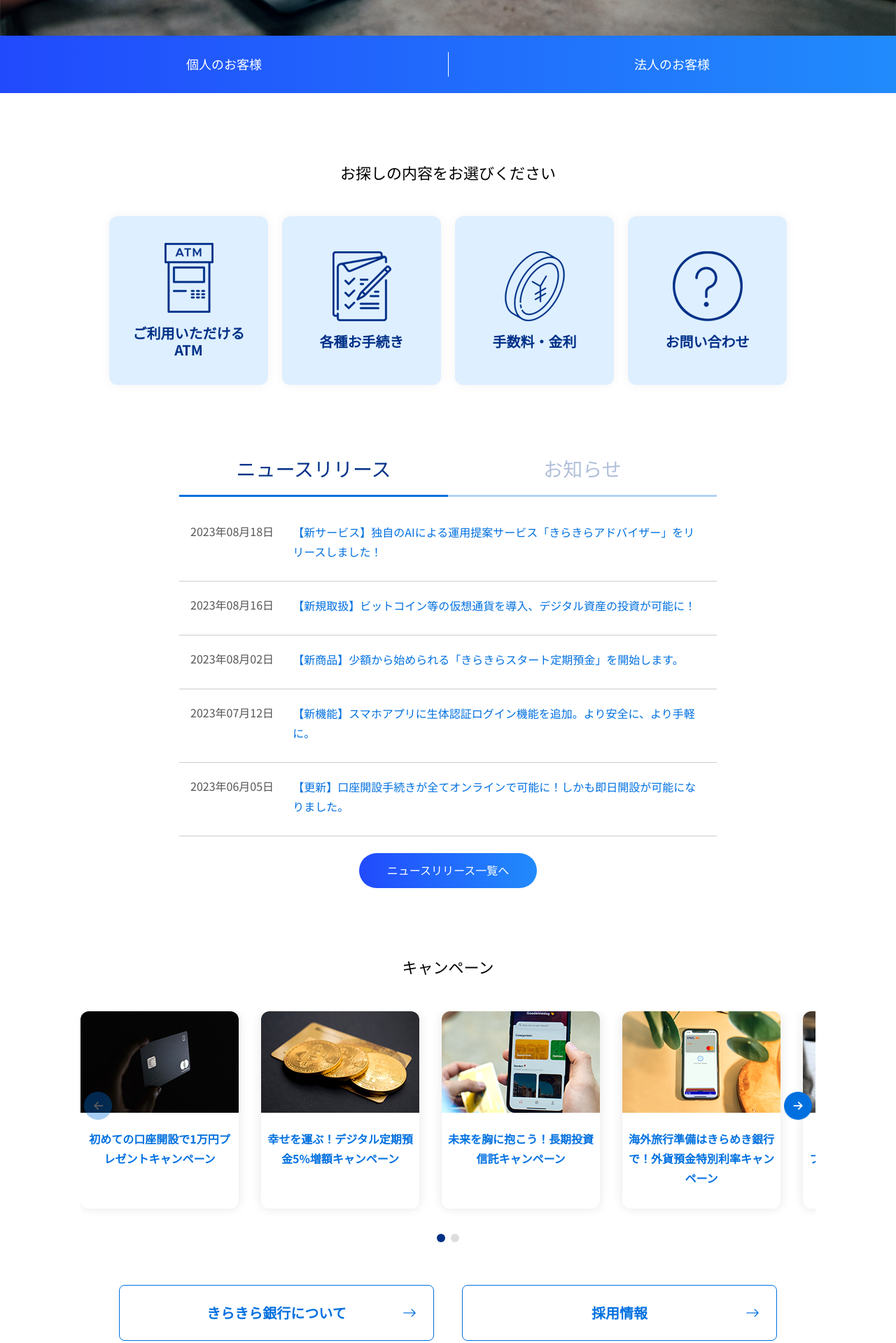
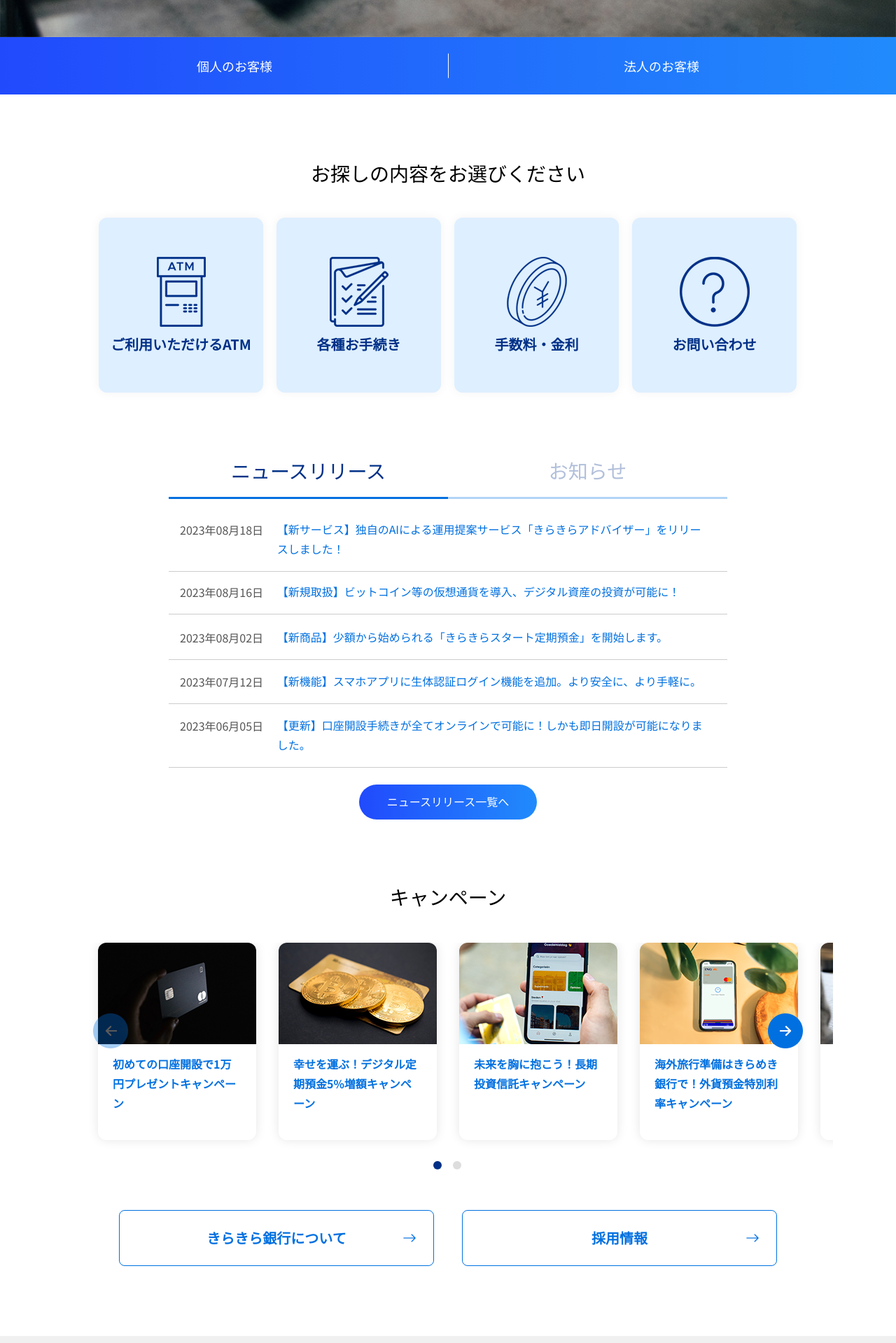
Before and after one commit to Itou-Hiroaki-qqq/kadai-kirakira-bank, a plain HTML site: page index.html in a window 1280 px wide. Shown: the part 800-2719 px from the top of the page at 70% size. Drawn offline with nearby package versions, Linux system fonts and the light colour scheme; some packages are replaced by stand-ins of ours.

Commit message:
パーフェクトピクセルに向けた修正完了

```diff
--- a/assets/style/style.css
+++ b/assets/style/style.css
@@ -67,8 +67,12 @@ header
     width: 100%;
     background: #ffffff;
     z-index: 1000;
-    padding: 16px 0;
+    padding: 8px 0 31px;
     box-shadow: 0 2px 4px rgba(0, 0, 0, 0.05);
+}
+
+.wrapper--header {
+    max-width: 1170px;
 }
 
 .site-title img {
@@ -89,6 +93,8 @@ header
     font-size: 32px;
     cursor: pointer;
     color: #214afc;
+    /* ピクセルパーフェクトのための調整 */
+    transform: translate(-1px, -2px);
 }
 
 /* ログイン/新規登録ボタン（SPは下段に表示） */
@@ -100,7 +106,7 @@ header
 
 .header__buttons--sp {
     display: flex;
-    margin-top: 16px;
+    margin-top: 21px;
 }
 
 .header__buttons--pc {
@@ -132,7 +138,7 @@ header
 
 .btn-account {
     width: 100%;
-    max-width: 163px;
+    max-width: 165px;
     height: 40px;
     padding: 8px 16px;
     border-radius: 20px;
@@ -144,6 +150,8 @@ header
     justify-content: center;
     align-items: center;
     transition: 0.3s;
+    /* ピクセルパーフェクトのための調整 */
+    transform: translateX(4px);
 }
 
 .btn-account:hover {
@@ -293,21 +301,22 @@ hero
 ================================================ */
 /* hero 全体 */
 .hero {
-    margin-top: 126px;
+    margin-top: 50px;
     position: relative;
     width: 100%;
-    aspect-ratio: 390 / 362;
+    aspect-ratio: 390 / 449;
     overflow: hidden;
 }
 
 /* 画像フェード用 */
 .hero-img {
     position: absolute;
-    top: 0;
+    top: 0px;
     left: 0;
     width: 100%;
     height: 100%;
     object-fit: cover;
+    object-position: top;
     opacity: 0;
     transition: opacity 1s ease;
     z-index: 1;
@@ -322,7 +331,7 @@ hero
 .hero__txtZone {
     position: absolute;
     z-index: 3;
-    top: 76px;
+    top: 155px;
     left: 16px;
     width: 100%;
     box-sizing: border-box;
@@ -345,7 +354,7 @@ hero
     max-width: 250px;
     height: 45px;
     padding: 8px 16px;
-    margin-top: 23px;
+    margin-top: 14px;
     background: linear-gradient(to right, #214afc, #218bfc);
     border-radius: 22.5px;
     color: #ffffff;
@@ -365,13 +374,13 @@ hero
 /* hero PC */
 @media (min-width:768px) {
     .hero {
-        margin-top: 74px;
-        aspect-ratio: 1200 / 728;
+        margin-top: 0px;
+        aspect-ratio: 1200 / 800;
     }
 
     .hero__txtZone {
-        top: calc(100% * (229 / 728));
-        left: 98px;
+        top: calc(100% * (261 / 728));
+        left: 100px;
     }
 
     .hero__txtZone-txt {
@@ -379,11 +388,14 @@ hero
     }
 
     .btn--hero {
-        width: 300px;
+        max-width: 300px;
+        width: 100%;
         height: 50px;
-        margin-top: 56px;
+        margin-top: 44px;
         border-radius: 25px;
         font-size: 16px;
+        /* ピクセルパーフェクトのための調整 */
+        transform: translateX(1px);
     }
 }
 
@@ -422,8 +434,18 @@ upper-btnZone
     transition: 0.3s;
 }
 
+.btn-person span {
+    /* ピクセルパーフェクトのための調整 */
+    transform: translateX(8px);
+}
+
 .btn-person:hover {
     opacity: 0.7;
+}
+
+.btn-corp span {
+    /* ピクセルパーフェクトのための調整 */
+    transform: translateX(-8px);
 }
 
 .btn-corp:hover {
@@ -463,6 +485,16 @@ upper-btnZone
         width: 1px;
         height: 35px;
     }
+
+    .btn-person span {
+        /* ピクセルパーフェクトのための調整 */
+        transform: translateX(15px);
+    }
+
+    .btn-corp span {
+        /* ピクセルパーフェクトのための調整 */
+        transform: translateX(-15px);
+    }
 }
 /* @media  (min-width:768px) */
 
@@ -472,18 +504,18 @@ category
 ================================================ */
 /* セクション全体 */
 .category {
-    padding: 64px 0;
+    padding: 61px 0;
 }
 
 /* 最大幅制限 */
 .wrapper--category {
-    max-width: 1000px;
+    max-width: 1030px;
     margin: 0 auto;
 }
 
 /* リスト全体 */
 .category__list {
-    margin-top: 33px;
+    margin-top: 27px;
     display: grid;
     grid-template-columns: repeat(2, 1fr);
     /* デフォルトは2列 */
@@ -550,22 +582,14 @@ category
 @media screen and (min-width: 768px) {
     /* セクション全体 */
     .category {
-        padding: 100px 0 83px;
-    }
-
-    /* セクションタイトル */
-    .section-title {
-        font-size: 22px;
-        color: #000000;
-        line-height: 1.2;
-        text-align: center;
+        padding: 96px 0 75px;
     }
 
     /* リスト全体 */
     .category__list {
-        margin-top: 50px;
+        margin-top: 46px;
         grid-template-columns: repeat(4, 1fr);
-        gap: 20px;
+        gap: 18px;
     }
 
     /* リストアイテム */
@@ -584,7 +608,7 @@ category
 
     /* テキスト */
     .category__txt {
-        margin-top: 17px;
+        margin-top: 13px;
         font-size: 20px;
         line-height: 1.2;
     }
@@ -599,7 +623,7 @@ news
 }
 
 .wrapper--news {
-    max-width: 800px;
+    max-width: 830px;
     margin: 0 auto;
 }
 
@@ -651,7 +675,7 @@ news
 
 .news-item {
     border-bottom: 1px solid #ccc;
-    padding: 24px 0;
+    padding: 20px 0;
 }
 
 .news-date {
@@ -662,7 +686,7 @@ news
 
 .news-item a {
     display: block;
-    margin-top: 16px;
+    margin-top: 7px;
 }
 
 .news-text {
@@ -672,7 +696,7 @@ news
 }
 
 .btn-news {
-    margin: 32px auto 0;
+    margin: 34px auto 0;
     transition: 0.3s;
 }
 
@@ -696,12 +720,24 @@ news
     }
 
     .tab-content {
-        margin-top: 16px;
+        margin-top: 15px;
     }
 
     .news-item {
         display: flex;
         /* flex-wrap: nowrap; */
+        padding: 20px 0 12px 0;
+    }
+
+    /* ピクセルパーフェクトのための調整 */
+    .news-item:nth-of-type(3) {
+        transform: translate(0px, 4px);
+    }
+    .news-item:nth-of-type(4) {
+        transform: translate(0px, 6px);
+    }
+    .news-item:nth-of-type(5) {
+        transform: translate(0px, 8px);
     }
 
     .news-date {
@@ -714,17 +750,17 @@ news
     .news-item a {
         flex: 1;
         margin-top: 0px;
-        padding: 0 24px;
+        padding: 0 24px 0 11px;
     }
 
     .news-text {
         font-size: 16px;
         line-height: 1.75;
-        transform: translateY(-4px);
+        transform: translateY(-6px);
     }
 
     .btn-news {
-        margin: 24px auto 0;
+        margin: 32px auto 0;
     }
 }
 /* @media  (min-width:768px) */
@@ -734,18 +770,18 @@ news
 campaign
 ================================================ */
 .campaign {
-    padding: 31px 0 32px;
+    padding: 28px 0 32px;
 }
 
 .wrapper--campaign {
-    max-width: 1050px;
+    max-width: 1100px;
     margin: 0 auto;
 }
 
 /* 隣のスライドも表示させる場合の設定 */
 .swiper-area {
     /* widthを指定しないと100%がデフォルト */
-    margin-top: 40px;
+    margin-top: 39px;
     height: auto;
     /* この指定がないと横にスクロールしてしまう */
     overflow: hidden;
@@ -757,6 +793,7 @@ campaign
     height: 100%;
     overflow: visible;
     padding-bottom: 25px;
+    max-width: 1000px;
 }
 
 .swiper-slide {
@@ -783,12 +820,14 @@ campaign
 
 .swiper-slideItem p {
     height: 132px;
-    padding: 24px 8px;
-    text-align: center;
+    padding: 16px 26px 16px 15px;
+    text-align: left;
     font-weight: bold;
     font-size: 16px;
     line-height: 1.75;
     color: #0070e0;
+    /* ピクセルパーフェクトのための調整 */
+    transform: translateX(5px);
 }
 
 /* ページネーションのスタイル */
@@ -797,6 +836,9 @@ campaign
     /* 重なりを防ぐために固定位置から解除 */
     position: static;
     text-align: center;
+    /* ピクセルパーフェクトのための調整 */
+    transform: translate(-1px, -4px);
+    --swiper-pagination-bullet-horizontal-gap: 8px;
 }
 
 /* すべてのドットの見た目 */
@@ -824,7 +866,7 @@ campaign
     background-size: contain;
     background-repeat: no-repeat;
     position: absolute;
-    top: 50%;
+    top: 57%;
     width: 40px;
     height: 40px;
     transform: translateY(-50%);
@@ -835,13 +877,13 @@ campaign
 /* 右（次へ）ボタンに画像を設定 */
 .swiper-button-next {
     background-image: url(../images/next.png);
-    right: 5px;
+    right: 9px;
 }
 
 /* 左（前へ）ボタンに画像を設定 */
 .swiper-button-prev {
     background-image: url(../images/prev.png);
-    left: 5px;
+    left: 9px;
 }
 
 /* デフォルトの矢印を非表示にする */
@@ -854,12 +896,12 @@ campaign
 /* campaign PC */
 @media (min-width:768px) {
     .campaign {
-        padding: 50px 0 34px;
+        padding: 45px 0 34px;
     }
 
     /* 隣のスライドも表示させる場合の設定 */
     .swiper-area {
-        margin-top: 51px;
+        margin-top: 49px;
     }
 
     .swiper {
@@ -884,7 +926,26 @@ campaign
 
     .swiper-slideItem p {
         height: 137px;
-        padding: 23px 8px;
+        padding: 14px 26px 14px 16px;
+    }
+
+    .swiper-button-next,
+    .swiper-button-prev {
+        top: 47%;
+        width: 50px;
+        height: 50px;
+    }
+
+    .swiper-button-next {
+        right: -7px;
+    }
+
+    .swiper-button-prev {
+        left: -7px;
+    }
+
+    .swiper-pagination {
+        transform: translate(-1px, -6px);
     }
 }
 /* @media  (min-width:768px) */
@@ -894,7 +955,7 @@ campaign
 bottom-btnZone
 ================================================ */
 .bottom-btnZone {
-    padding: 32px 0 49px;
+    padding: 26px 0 49px;
     display: flex;
     flex-direction: column;
     align-items: center;
@@ -953,7 +1014,7 @@ bottom-btnZone
 /* bottom-btnZone PC */
 @media (min-width:768px) {
     .bottom-btnZone {
-        padding: 24px 0 100px;
+        padding: 15px 0 100px;
     }
 
     .wrapper--bottom-btnZone {
@@ -989,7 +1050,7 @@ caution
 ================================================ */
 .caution {
     background-color: #f0f0f0;
-    padding: 40px 0 41px;
+    padding: 37px 0 41px;
 }
 
 .wrapper--caution {
@@ -1004,7 +1065,7 @@ caution
 }
 
 .cautionZone-left i {
-    font-size: 30px;
+    font-size: 29px;
     color: #000000;
 }
 
@@ -1015,7 +1076,7 @@ caution
 }
 
 .cautionZone-right {
-    margin-top: 40px;
+    margin-top: 37px;
 }
 
 .cautionZone-right__item {
@@ -1025,28 +1086,32 @@ caution
 }
 
 .cautionZone-right__item i {
-    margin-right: 8px;
+    margin-right: 3px;
 }
 
 .cautionZone-right__item:not(:first-of-type) {
-    margin-top: 25px;
+    margin-top: 21px;
 }
 
 /* caution PC */
 @media (min-width:768px) {
     .caution {
-        padding: 65px 0;
+        padding: 48px 0 77px;
     }
 
     .cautionZone {
         display: flex;
         align-items: center;
+        /* ピクセルパーフェクトのための調整 */
+        transform: translate(-16px, 5px);
     }
 
     .cautionZone-left {
         display: block;
         column-gap: 0;
         margin-right: 64px;
+        /* ピクセルパーフェクトのための調整 */
+        transform: translate(2px, 8px);
     }
 
     .cautionZone-left div {
@@ -1058,12 +1123,14 @@ caution
     }
 
     .cautionZone-left__txt {
-        margin-top: 40px;
+        margin-top: 36px;
         font-size: 18px;
     }
 
     .cautionZone-right {
         margin-top: 0;
+        /* ピクセルパーフェクトのための調整 */
+        transform: translate(-4px, 9px);
     }
 
     .cautionZone-right__item {
@@ -1075,7 +1142,7 @@ caution
     }
 
     .cautionZone-right__item:not(:first-of-type) {
-        margin-top: 24px;
+        margin-top: 20px;
     }
 }
 /* @media  (min-width:768px) */
@@ -1085,7 +1152,7 @@ caution
 footer
 ================================================ */
 footer {
-    padding: 64px 0 65px;
+    padding: 60px 0 65px;
     background-color: #003087;
 }
 
@@ -1097,7 +1164,7 @@ footer {
 }
 
 .footer-nav__item:not(:first-of-type) {
-    margin-top: 24px;
+    margin-top: 20px;
 }
 
 /* footer PC */
--- a/index.html
+++ b/index.html
@@ -35,7 +35,7 @@
 
 <body>
     <header class="header">
-        <div class="wrapper">
+        <div class="wrapper wrapper--header">
             <div class="header__top">
                 <h1 class="site-title">
                     <a href="./index.html">
@@ -97,8 +97,8 @@
         </div>
 
         <div class="upper-btnZone">
-            <a href="/individual/" class="btn-person">個人のお客様</a>
-            <a href="business/" class="btn-corp">法人のお客様</a>
+            <a href="/individual/" class="btn-person"><span>個人のお客様</span></a>
+            <a href="business/" class="btn-corp"><span>法人のお客様</span></a>
         </div>
 
         <section class="category">
```
Also changed, not shown: memo.txt.
